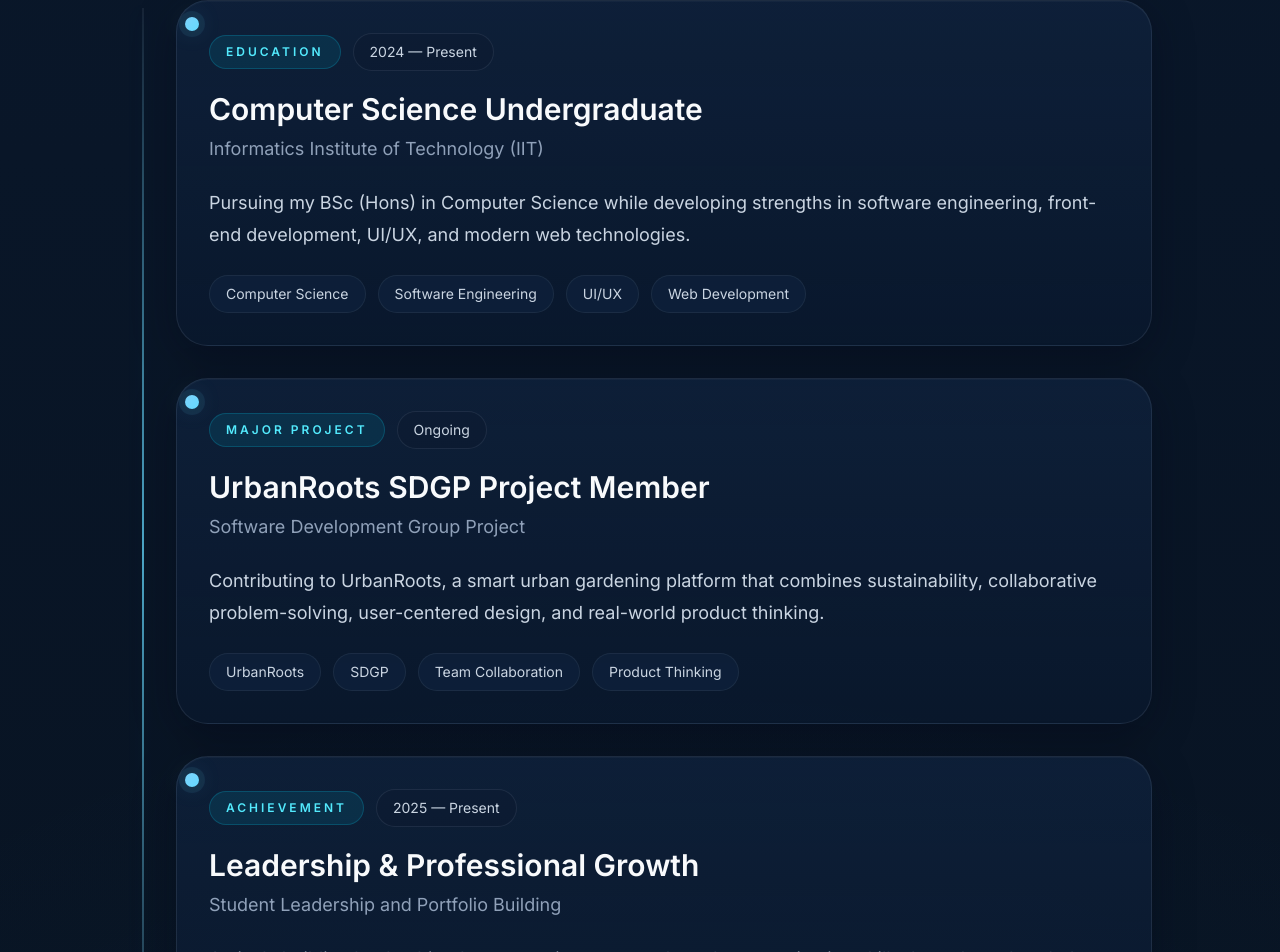
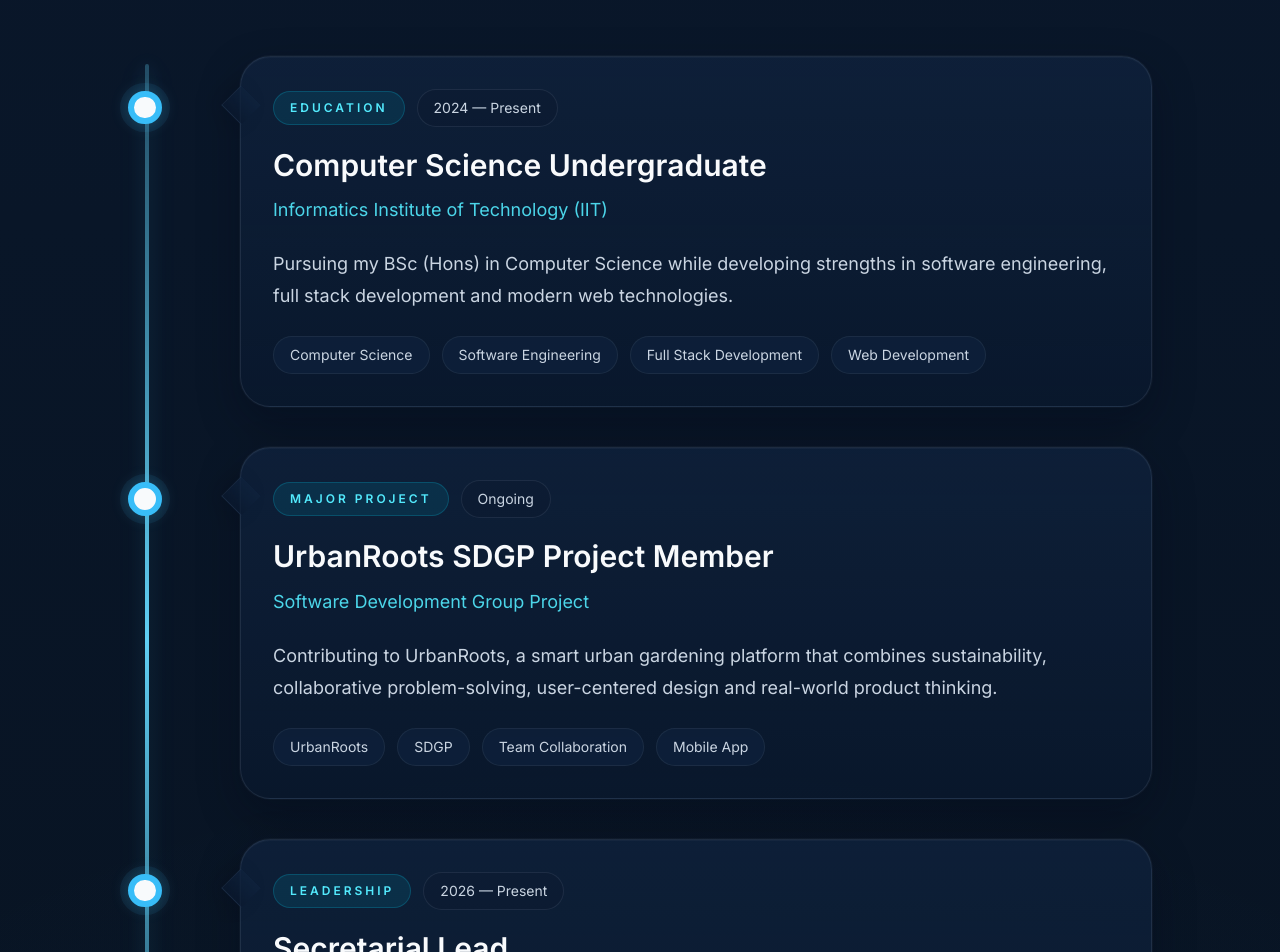
Before and after one commit to pamina-guru/pamina-portfolio, a React (Vite) app: page / in a window 1280 px wide. Shown: the part 4112-5064 px from the top of the page. Built offline with nearby package versions, Linux system fonts and the light colour scheme.

Commit message:
Modified education part

```diff
--- a/src/components/Education.jsx
+++ b/src/components/Education.jsx
@@ -11,11 +11,11 @@ function Education() {
       title: "Computer Science Undergraduate",
       subtitle: "Informatics Institute of Technology (IIT)",
       description:
-        "Pursuing my BSc (Hons) in Computer Science while developing strengths in software engineering, front-end development, UI/UX, and modern web technologies.",
+        "Pursuing my BSc (Hons) in Computer Science while developing strengths in software engineering, full stack development and modern web technologies.",
       tags: [
         "Computer Science",
         "Software Engineering",
-        "UI/UX",
+        "Full Stack Development",
         "Web Development",
       ],
     },
@@ -25,17 +25,17 @@ function Education() {
       title: "UrbanRoots SDGP Project Member",
       subtitle: "Software Development Group Project",
       description:
-        "Contributing to UrbanRoots, a smart urban gardening platform that combines sustainability, collaborative problem-solving, user-centered design, and real-world product thinking.",
-      tags: ["UrbanRoots", "SDGP", "Team Collaboration", "Product Thinking"],
+        "Contributing to UrbanRoots, a smart urban gardening platform that combines sustainability, collaborative problem-solving, user-centered design and real-world product thinking.",
+      tags: ["UrbanRoots", "SDGP", "Team Collaboration", "Mobile App"],
     },
     {
-      period: "2025 — Present",
-      category: "Achievement",
-      title: "Leadership & Professional Growth",
-      subtitle: "Student Leadership and Portfolio Building",
+      period: "2026 — Present",
+      category: "Leadership",
+      title: "Secretarial Lead",
+      subtitle: "IEEE Student Branch of IIT",
       description:
-        "Actively building leadership, documentation, teamwork, and communication skills through student-led initiatives, technical projects, and professional branding.",
-      tags: ["Leadership", "Communication", "Portfolio", "Teamwork"],
+        "Leading secretarial operations of the IEEE Student Branch of IIT by managing official documentation, coordinating cross-team communication, and supporting the execution of large-scale technical events and initiatives.",
+      tags: ["Leadership", "Writing", "Documentation", "Teamwork"],
     },
   ];
 
@@ -55,19 +55,27 @@ function Education() {
               />
             </span>
           </h2>
+
+          <p className="mx-auto mt-6 max-w-2xl text-lg leading-8 text-slate-400">
+            A timeline of my academic growth, project experience, and leadership
+            journey.
+          </p>
         </div>
 
-        <div className="relative mx-auto max-w-5xl pl-12">
-          <div className="timeline-line" />
+        <div className="timeline-wrapper relative mx-auto max-w-5xl">
+          <div className="timeline-main-line" />
 
-          <div className="space-y-8">
+          <div className="space-y-10">
             {timelineItems.map((item, index) => (
               <ScrollReveal key={index} delay={index * 0.08} yOffset={40}>
+                <div className="timeline-item relative pl-20 md:pl-28">
+                  <div className="timeline-marker" />
+
                   <motion.article
-                  whileHover={{ y: -4 }}
-                  className="section-card relative rounded-[2rem] p-7 md:p-8"
+                    whileHover={{ y: -5 }}
+                    className="timeline-card section-card relative rounded-[1.9rem] p-7 md:p-8"
                   >
-                  <div className="timeline-dot" />
+                    <div className="timeline-card-notch" />
 
                     <div className="mb-5 flex flex-wrap items-center gap-3">
                       <span className="rounded-full border border-cyan-400/20 bg-cyan-400/10 px-4 py-2 text-xs font-semibold uppercase tracking-[0.25em] text-cyan-300">
@@ -79,11 +87,13 @@ function Education() {
                       </span>
                     </div>
 
-                  <h3 className="text-2xl font-semibold text-slate-50 md:text-3xl">
+                    <h3 className="text-2xl font-semibold leading-tight text-slate-50 md:text-3xl">
                       {item.title}
                     </h3>
 
-                  <p className="mt-2 text-lg text-slate-400">{item.subtitle}</p>
+                    <p className="mt-3 text-lg text-cyan-300/90">
+                      {item.subtitle}
+                    </p>
 
                     <p className="mt-6 max-w-4xl text-base leading-8 text-slate-300 md:text-lg">
                       {item.description}
@@ -100,6 +110,7 @@ function Education() {
                       ))}
                     </div>
                   </motion.article>
+                </div>
               </ScrollReveal>
             ))}
           </div>
--- a/src/components/Projects.jsx
+++ b/src/components/Projects.jsx
@@ -4,6 +4,7 @@ import saasProductivity from "../../images/saas-productivity.jpg";
 import movieStreaming from "../../images/movie-streaming.png";
 import travelExplorer from "../../images/travel-explorer.png";
 import traffic from "../../images/traffic.png";
+import climaCache from "../../images/climacache.png";
 import LetterReveal from "./LetterReveal";
 import GradientTypeReveal from "./GradientTypeReveal";
 import ScrollReveal from "./ScrollReveal";
@@ -23,7 +24,7 @@ function Projects() {
       description:
         "A full-stack weather application with real-time weather data, Redis caching, dynamic UI changes based on weather conditions, and a responsive modern interface.",
       tech: ["React", "Node.js", "Redis", "Weather API"],
-      image: saasProductivity,
+      image: climaCache,
       github: "https://github.com/pamina-guru/climacache",
     },
     {
--- a/src/index.css
+++ b/src/index.css
@@ -340,3 +340,90 @@ button {
     transform: translateY(0px) scale(1);
   }
 }
+
+.timeline-wrapper {
+  position: relative;
+}
+
+.timeline-main-line {
+  position: absolute;
+  left: 1.05rem;
+  top: 0.5rem;
+  bottom: 0.5rem;
+  width: 4px;
+  border-radius: 9999px;
+  background: linear-gradient(
+    to bottom,
+    rgba(100, 217, 255, 0.28),
+    rgba(100, 217, 255, 0.95),
+    rgba(100, 217, 255, 0.18)
+  );
+  box-shadow:
+    0 0 18px rgba(100, 217, 255, 0.18),
+    0 0 32px rgba(56, 189, 248, 0.14);
+}
+
+.timeline-item {
+  position: relative;
+}
+
+.timeline-marker {
+  position: absolute;
+  left: 0;
+  top: 2.2rem;
+  z-index: 5;
+  height: 2.1rem;
+  width: 2.1rem;
+  border-radius: 9999px;
+  background: #f8fafc;
+  border: 6px solid #38bdf8;
+  box-shadow:
+    0 0 0 8px rgba(56, 189, 248, 0.08),
+    0 0 18px rgba(100, 217, 255, 0.22);
+}
+
+.timeline-card {
+  position: relative;
+  overflow: visible;
+  box-shadow:
+    0 16px 40px rgba(2, 8, 23, 0.34),
+    0 0 0 1px rgba(148, 163, 184, 0.06),
+    inset 0 1px 0 rgba(255, 255, 255, 0.03);
+}
+
+.timeline-card-notch {
+  position: absolute;
+  left: -14px;
+  top: 2.15rem;
+  height: 28px;
+  width: 28px;
+  transform: rotate(45deg);
+  border-left: 1px solid rgba(148, 163, 184, 0.08);
+  border-bottom: 1px solid rgba(148, 163, 184, 0.08);
+  background: linear-gradient(
+    180deg,
+    rgba(15, 34, 61, 0.82) 0%,
+    rgba(10, 25, 47, 0.72) 100%
+  );
+  box-shadow: -8px 8px 24px rgba(2, 8, 23, 0.12);
+}
+
+@media (max-width: 767px) {
+  .timeline-main-line {
+    left: 0.85rem;
+  }
+
+  .timeline-marker {
+    top: 2.1rem;
+    height: 1.9rem;
+    width: 1.9rem;
+    border-width: 5px;
+  }
+
+  .timeline-card-notch {
+    left: -12px;
+    top: 2rem;
+    height: 24px;
+    width: 24px;
+  }
+}
```
Also changed, not shown: images/climacache.png (added), images/event-platform.jpg (deleted). Lines whose indentation alone changed are shown as unchanged.
